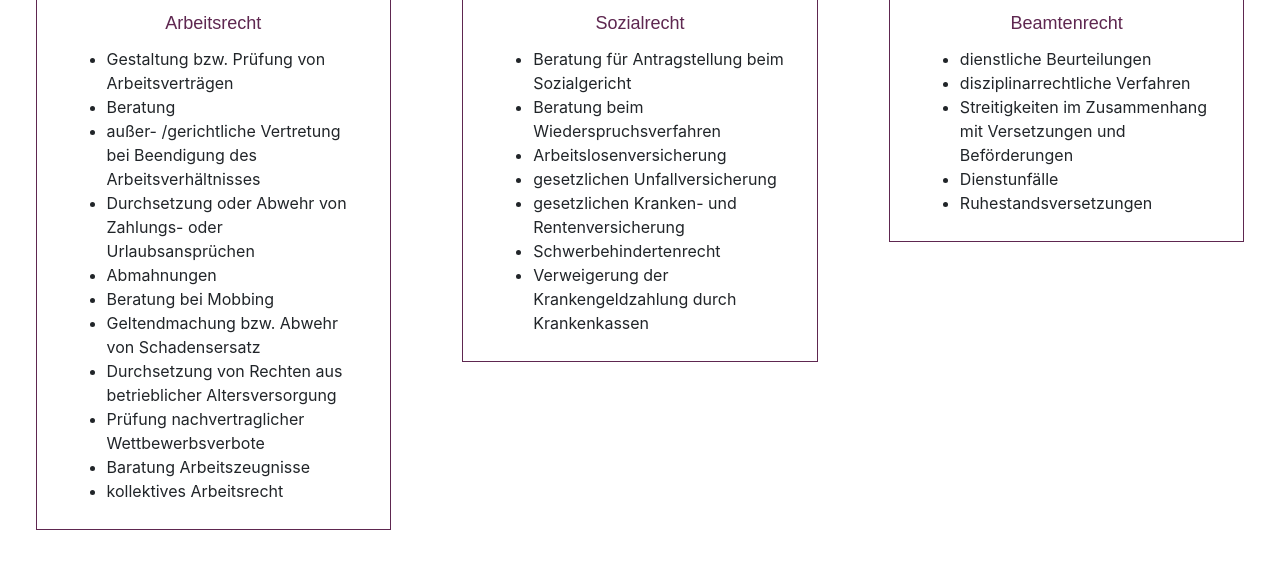
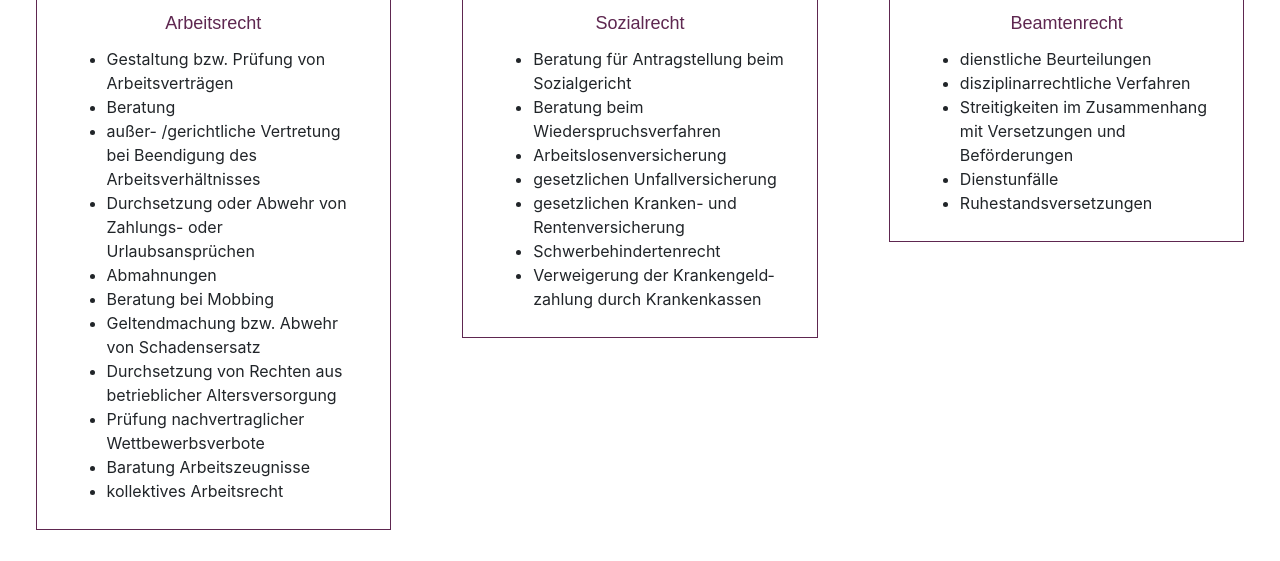
Before and after one commit to FlorianBuchfink/websiteweinm, a Django app: page /website/ in a window 1280 px wide. Shown: the part 712-1273 px from the top of the page. Run offline with Django 3.2, Linux system fonts and the light colour scheme; some libraries are stand-ins or nearby versions.

Commit message:
trennsystem eingefuegt

```diff
--- a/website/templates/startseite.html
+++ b/website/templates/startseite.html
@@ -122,7 +122,7 @@
                             <div class="col-10 card1 d-none d-md-block">
                                 <div class="col-12 secondheadline ">Arbeitsrecht</div>
                                 <div class="col-12" style="text-align: left;">
-                                    <ul style="margin-top: 10px">
+                                    <ul style="margin-top: 10px; hyphens: auto;">
                                         <li>Gestaltung bzw. Prüfung von Arbeitsverträgen</li>
                                         <li>Beratung</li>
                                         <li>außer- /gerichtliche Vertretung bei Beendigung des Arbeitsverhältnisses</li>
@@ -141,7 +141,7 @@
                             <div class="col-10 card1 d-md-none">
                                 <div class="col-12 secondheadline ">Arbeitsrecht</div>
                                 <div id="arbeitsrecht_points_small" class="col-12 sr-only" style="text-align: left;">
-                                    <ul style="margin-top: 10px">
+                                    <ul style="margin-top: 10px; hyphens: auto;">
                                         <li>Gestaltung bzw. Prüfung von Arbeitsverträgen</li>
                                         <li>Beratung</li>
                                         <li>außer- /gerichtliche Vertretung bei Beendigung des Arbeitsverhältnisses</li>
@@ -175,7 +175,7 @@
                             <div class="col-10 card1 d-none d-md-block">
                                 <div class="col-12 secondheadline">Sozialrecht</div>
                                 <div class="col-12" style="text-align: left;">
-                                    <ul style="margin-top: 10px">
+                                    <ul style="margin-top: 10px; hyphens: auto;">
                                         <li>Beratung für Antragstellung beim Sozialgericht</li>
                                         <li>Beratung beim Wiederspruchsverfahren</li>
                                         <li>Arbeitslosenversicherung</li>
@@ -191,7 +191,7 @@
                             <div class="col-10 card1 d-md-none">
                                 <div class="col-12 secondheadline">Sozialrecht</div>
                                 <div id="sozialrecht_points_small" class="col-12 sr-only" style="text-align: left;">
-                                    <ul style="margin-top: 10px">
+                                    <ul style="margin-top: 10px; hyphens: auto;">
                                         <li>Beratung für Antragstellung beim Sozialgericht</li>
                                         <li>Beratung beim Wiederspruchsverfahren</li>
                                         <li>Arbeitslosenversicherung</li>
@@ -220,7 +220,7 @@
                             <div class="col-10 card1 d-none d-md-block">
                                 <div class="col-12 secondheadline">Beamtenrecht</div>
                                 <div class="col-12" style="text-align: left;">
-                                    <ul style="margin-top: 10px">
+                                    <ul style="margin-top: 10px; hyphens: auto;">
                                         <li>dienstliche Beurteilungen</li>
                                         <li>disziplinarrechtliche Verfahren</li>
                                         <li>Streitigkeiten im Zusammenhang mit Versetzungen und Beförderungen</li>
@@ -238,7 +238,7 @@
                             <div class="col-10 card1 d-md-none">
                                 <div class="col-12 secondheadline">Beamtenrecht</div>
                                 <div id="beamtenrecht_points_small" class="col-12 sr-only" style="text-align: left;">
-                                    <ul style="margin-top: 10px">
+                                    <ul style="margin-top: 10px; hyphens: auto;">
                                         <li>dienstliche Beurteilungen</li>
                                         <li>disziplinarrechtliche Verfahren</li>
                                         <li>Streitigkeiten im Zusammenhang mit Versetzungen und Beförderungen</li>
```
